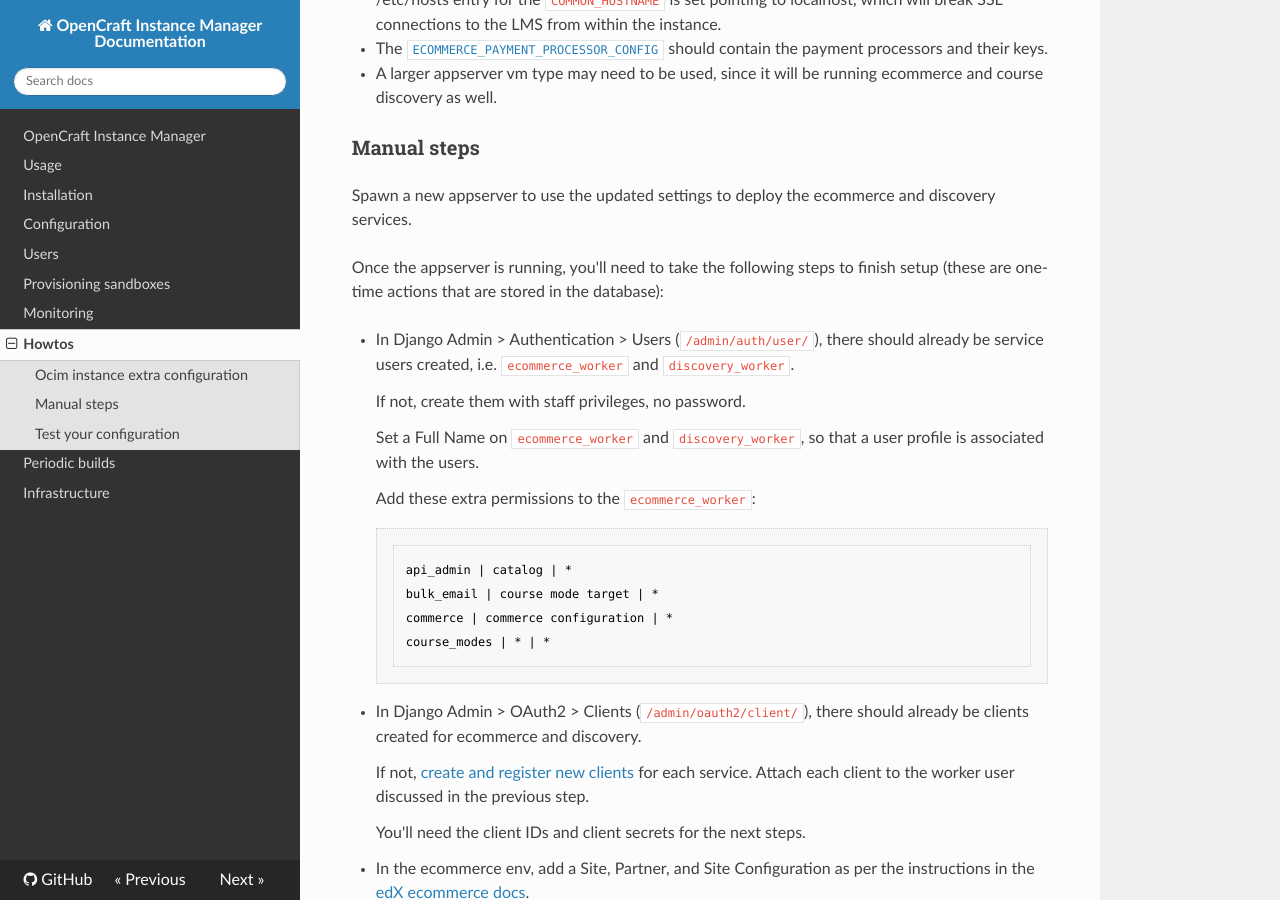
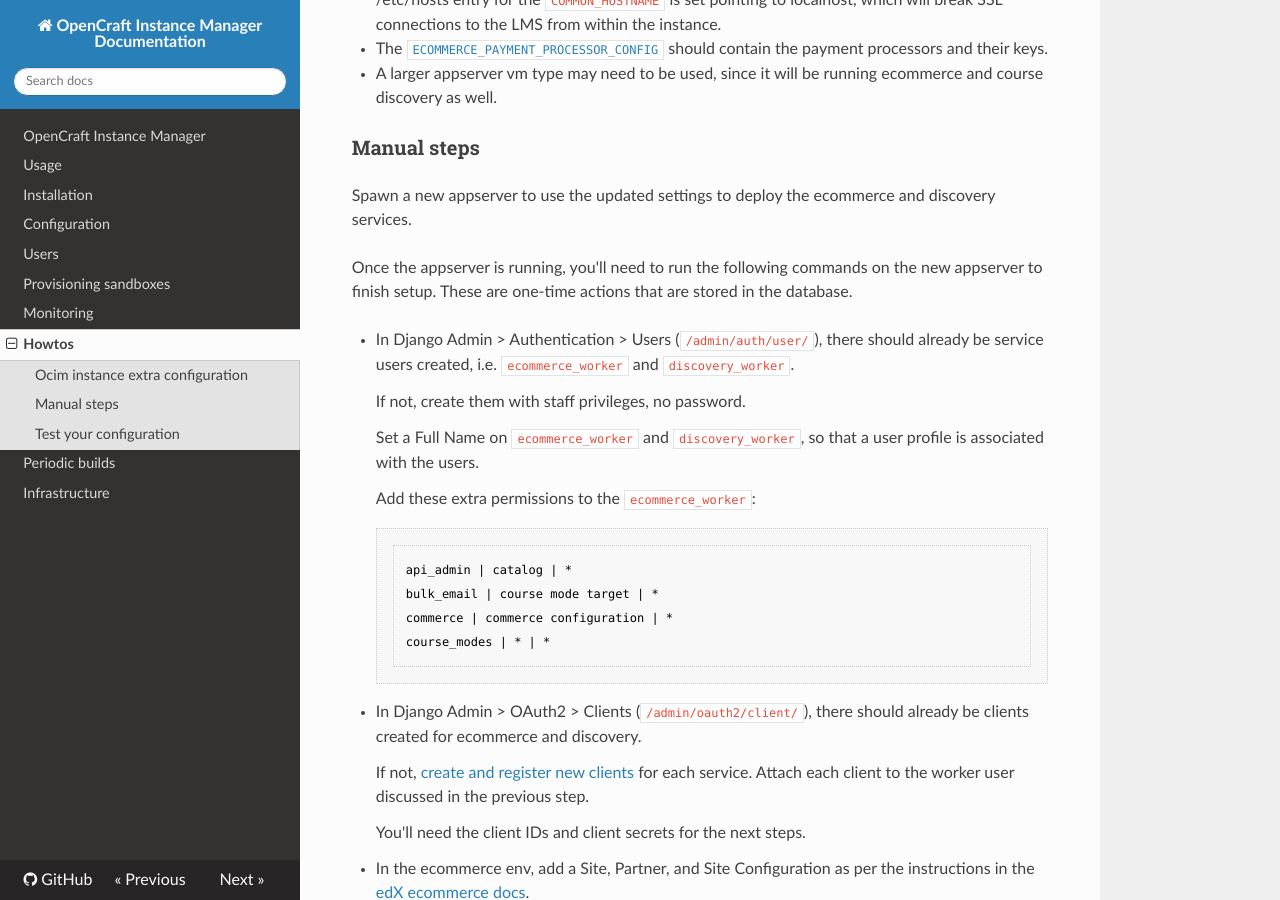
Before and after one commit to open-craft/opencraft, an MkDocs documentation site: the page built from documentation/howtos.md, in a window 1280 px wide and 900 px high, scrolled down 1670 px. Built offline with MkDocs 1.6.1, drawn with Linux system fonts in a browser that asks for light colours; nearby versions of some CDN libraries; some of the changed text lies outside the part shown.

Commit message:
Clarify discovery index command instructions

````diff
--- a/documentation/howtos.md
+++ b/documentation/howtos.md
@@ -87,7 +87,8 @@
 
 Spawn a new appserver to use the updated settings to deploy the ecommerce and discovery services.
 
-Once the appserver is running, you'll need to take the following steps to finish setup (these are one-time actions that are stored in the database):
+Once the appserver is running, you'll need to run the following commands on the new appserver to finish setup. These are
+one-time actions that are stored in the database.
 
 * In Django Admin > Authentication > Users (`/admin/auth/user/`), there should already be service users created, i.e. `ecommerce_worker` and `discovery_worker`.
 
@@ -162,7 +163,7 @@
   --oidc-secret '{discovery oauth client secret}'
 ```
 
-* To initialize a new Elasticsearch instance, run:
+* To initialize a new Elasticsearch index, run these commands on the appserver:
 
 ```bash
 sudo -u discovery -Hs
````
